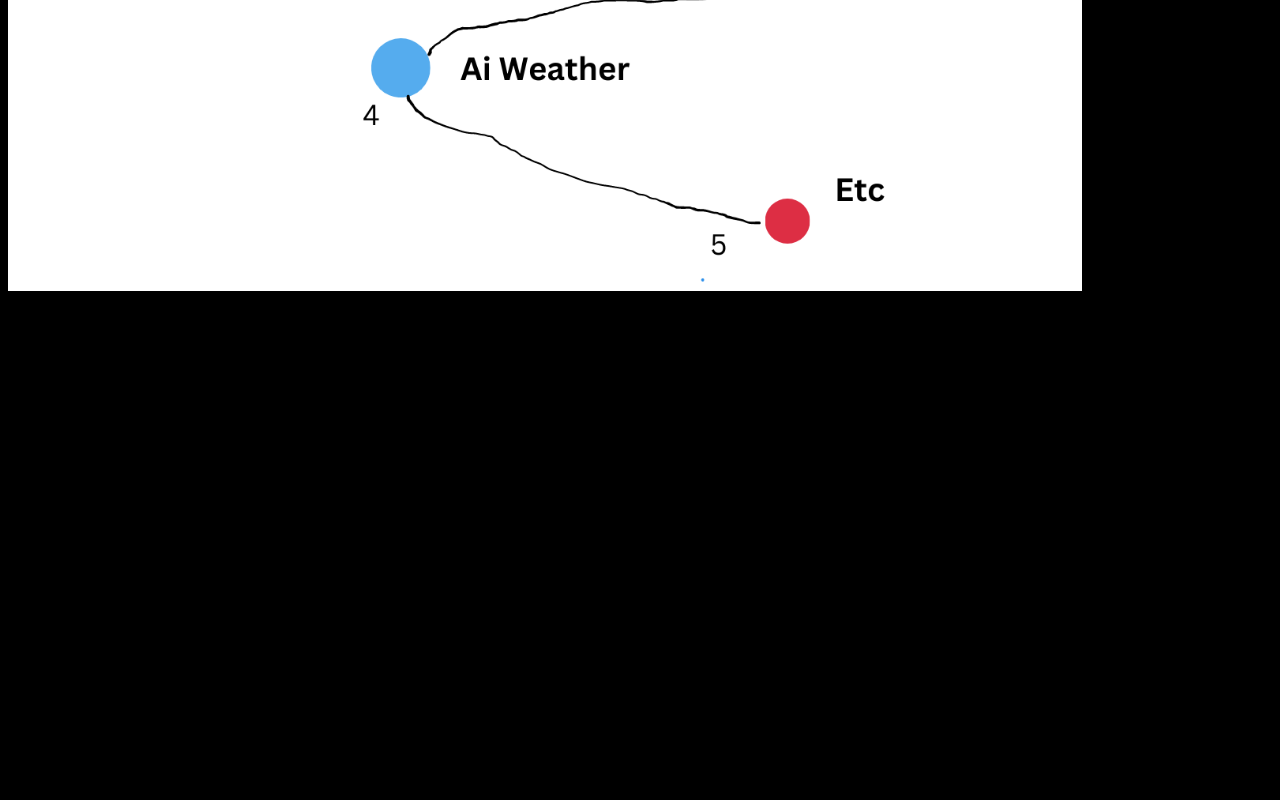
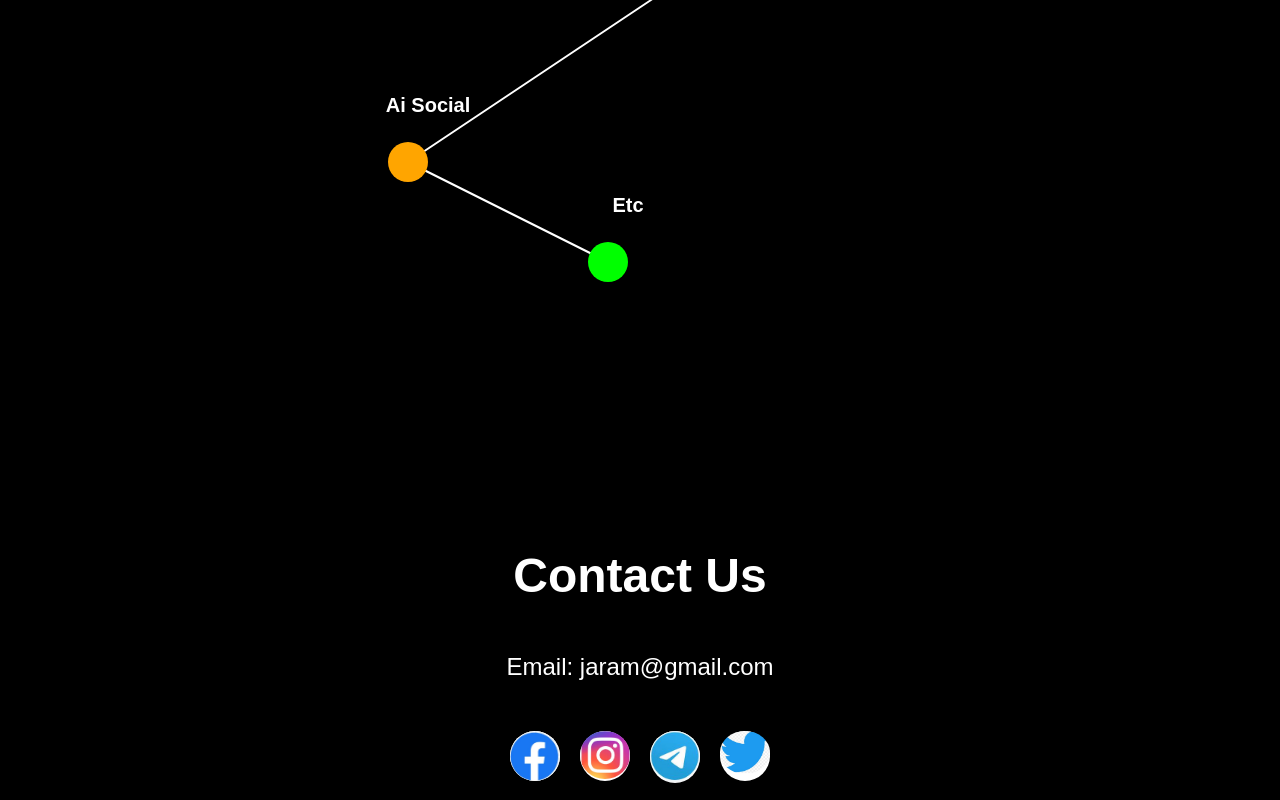
Before and after one commit to zenverdan/jaram, a plain HTML site: page phase.html in a window 1280 px wide. Shown: the part 772-1572 px from the top of the page. Before the commit the page ends 1075 px from the top, so only its background shows below. Drawn offline with Linux system fonts and the light colour scheme.

Commit message:
share_idea.html

```diff
--- a/phase.html
+++ b/phase.html
@@ -61,6 +61,50 @@
             -webkit-text-stroke: 3px black;
 		}
 	</style>
+	<!--contact-->
+    <style>
+
+		h1 {
+			font-size: 48px;
+			font-weight: bold;
+			margin-bottom: 50px;
+		}
+		.email {
+			font-size: 24px;
+			margin-bottom: 20px;
+		}
+		.social {
+			display: flex;
+			flex-direction: row;
+			justify-content: center;
+			align-items: center;
+			margin-top: 50px;
+		}
+		.social a {
+			display: block;
+			margin: 0 10px;
+			width: 50px;
+			height: 50px;
+			background-color: white;
+			border-radius: 50%;
+			text-align: center;
+			line-height: 50px;
+			font-size: 24px;
+			color: black;
+			text-decoration: none;
+			transition: all 0.2s ease-in-out;
+		}
+
+		.social img{
+			width:100%;
+			border-radius: 50%;
+
+		}
+		.social a:hover {
+			background-color: #444444;
+			color: white;
+		}
+	</style>
 </head>
 <body>
 	<header class="header">
@@ -73,10 +117,82 @@
 		</nav>
 	</header>
 	<div class="line"></div>
-	<div class="phase_image">
-        <img src="img/phase_1.png" width="80%"></img>
-        <img src="img/phase_2.png" width="85%"></img>
 
-    </div>
+	<!--phase started-->
+	<div style="font-size:40px">
+		<center>
+			Our Project Phases
+			</center>
+		</div>
+	<canvas id="path-line"></canvas>
+
+	<script>
+		var canvas = document.getElementById("path-line");
+		canvas.width = window.innerWidth;
+		canvas.height = window.innerHeight+300;
+		var ctx = canvas.getContext("2d");
+		var points = [
+        {x: 150, y: 100, color: "blue", text: "Starting"},
+			{x: 600, y: 300, color: "red", text: "Ai news"},
+			{x: 300, y: 450, color: "green", text: "Ai Study"},
+			{x: 700, y: 550, color: "blue", text: "Ai Weather"},
+			{x: 400, y: 750, color: "orange", text: "Ai Social"},
+            {x: 600, y: 850, color: "lime", text: "Etc"},
+
+		];
+
+		ctx.beginPath();
+		ctx.strokeStyle = "lime";
+		ctx.lineWidth = 2;
+
+		var point1 = points[0];
+		var point2 = points[1];
+		ctx.moveTo(point1.x, point1.y);
+		ctx.lineTo(point2.x, point2.y);
+
+		ctx.stroke();
+
+		ctx.beginPath();
+		ctx.strokeStyle = "white";
+		ctx.lineWidth = 2;
+
+		for (var i = 1; i < points.length - 1; i++) {
+			var point1 = points[i];
+			var point2 = points[i+1];
+			ctx.moveTo(point1.x, point1.y);
+			ctx.lineTo(point2.x, point2.y);
+		}
+
+		ctx.stroke();
+
+		for (var i = 0; i < points.length; i++) {
+			var point = points[i];
+			ctx.fillStyle = point.color;
+			ctx.beginPath();
+			ctx.arc(point.x, point.y, 20, 0, 2*Math.PI);
+			ctx.fill();
+
+			ctx.fillStyle = "white";
+			ctx.font = "bold 20px Arial";
+			ctx.textAlign = "center";
+			ctx.fillText(point.text, point.x+20, point.y-50);
+		}
+	</script>
+</div>
+
+ <!--contact -->
+ <div>
+	<Center>
+		 <h1>Contact Us</h1>
+ <div class="email">Email: jaram@gmail.com</div>
+	</center>
+ </div>
+ <div class="social">
+	 <a href="https://www.facebook.com"><img src="img/facebook.jpg" width="50%"></img><i class="fab fa-facebook-f"></i></a>
+	 <a href="https://www.instagram.com"><img src="img/insta.jpg" width="50%"></img><i class="fab fa-instagram"></i></a>
+	 <a href="https://wwlw.telegram.com"><img src="img/telegram.jpg" width="50%"></img><i class="fab fa-telegram"></i></a>
+	 <a href="https://www.twitter.com"><img src="img/twitter.jpg" width="50%"></img><i class="fab fa-twitter"></i></a>
+ </div>
+
 </body>
 </html>
```
Also changed, not shown: share_idea.html (added, +65 -0 lines).
